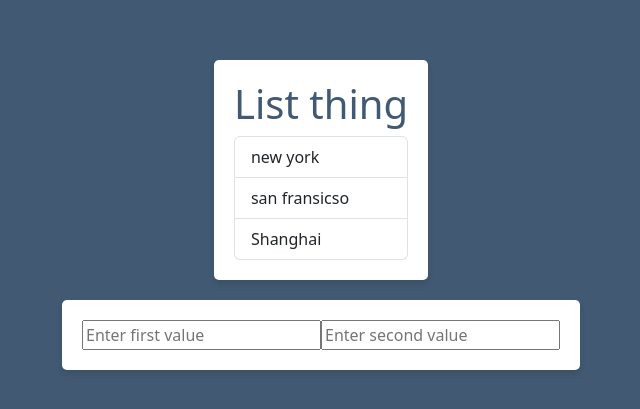
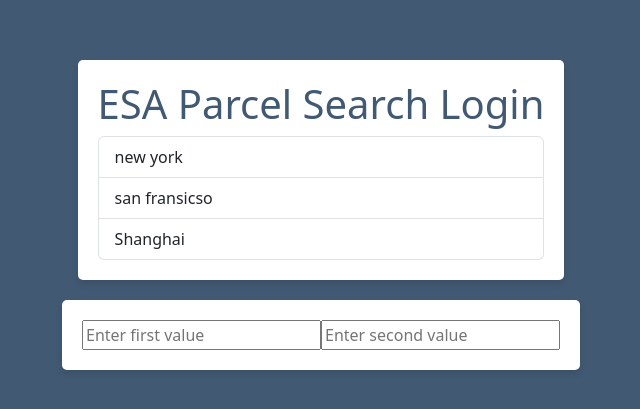
Before and after one commit to miguelperson/ESAWebpage, a React (Vite) app: page / in a window 1280 px wide. Shown: the part 175-584 px from the top of the page, without its empty margins (319-959 px from the left). Built offline with nearby package versions, Linux system fonts and the light colour scheme.

Commit message:
MOAR STYLE CHANGES

```diff
--- a/src/components/ListGroup.jsx
+++ b/src/components/ListGroup.jsx
@@ -32,7 +32,7 @@ function ListGroup(props) {// wrapped two different elements in div to allow pas
 
     return (
         <Fragment>
-            <h1>List thing</h1>
+            <h1>ESA Parcel Search Login</h1>
             {items.length === 0 ? <p>No item foudn</p> : null}
             {items.length === 0 && <p>No Item found</p> // allows us to post the content without a null operator and stuff
             }
```
